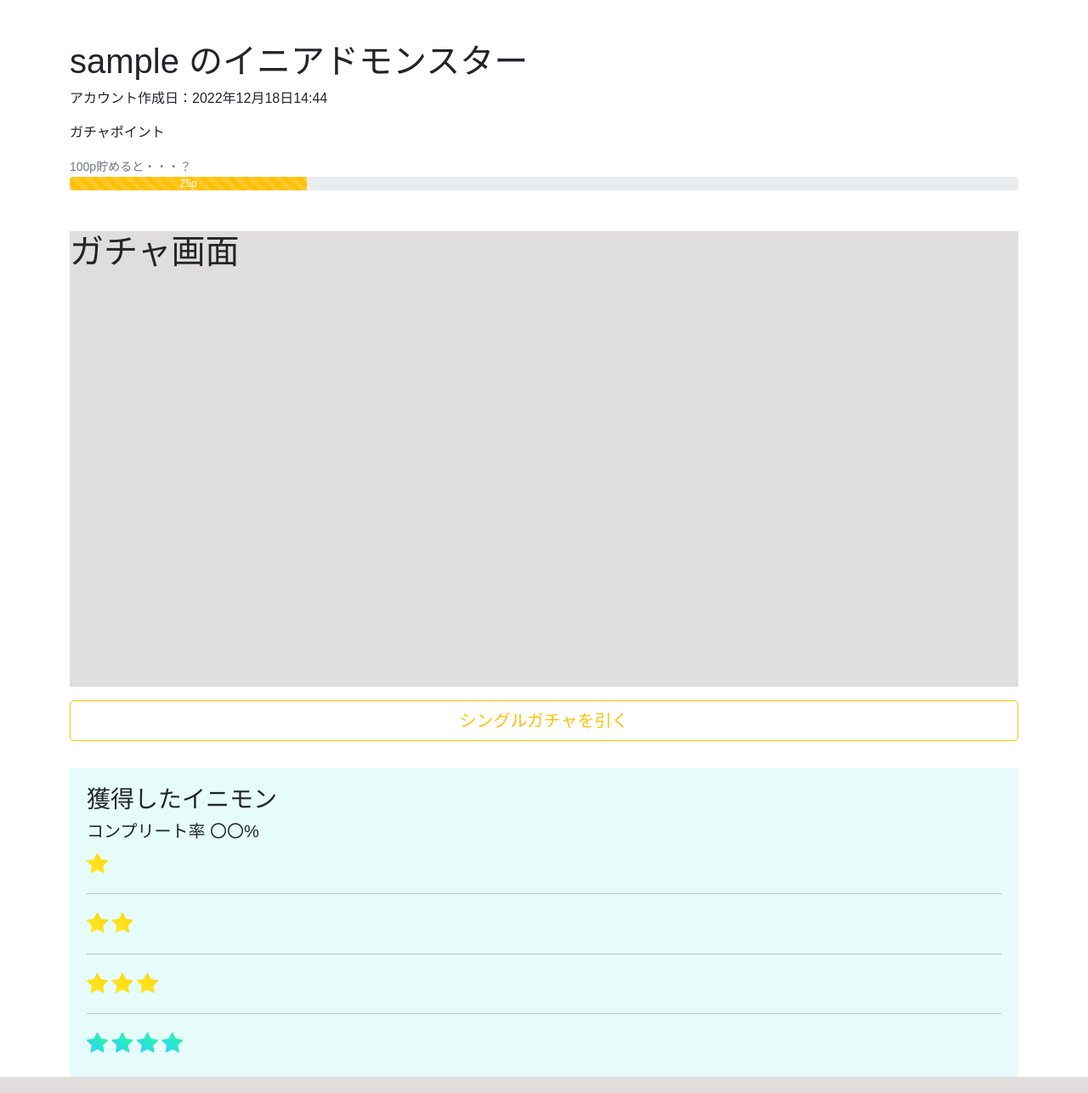
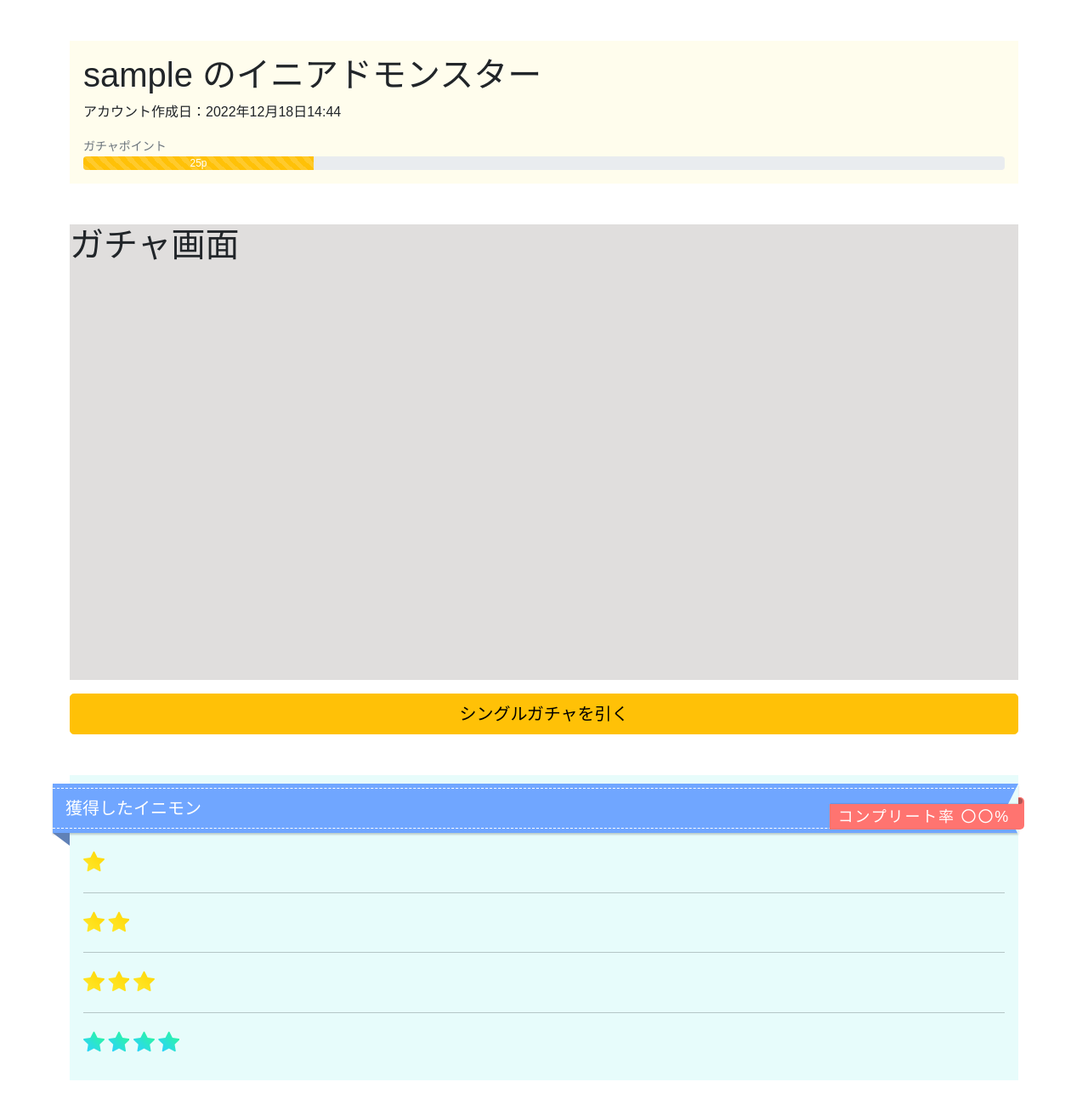
Before and after one commit to Chicken-iniad/Gacha, a Django app: page /user/ in a window 1280 px wide. Shown: the part 70-1356 px from the top of the page at 85% size. Run offline with Django 4.2, Linux system fonts and the light colour scheme; the visitor is signed in with stand-in values (Sample User, id 1).

Commit message:
cssでデザイン

```diff
--- a/gacha/templates/gacha/user.html
+++ b/gacha/templates/gacha/user.html
@@ -10,6 +10,10 @@
   <link href="{% static 'gacha/css/default.css' %}" rel="stylesheet">
   <title>Gacha</title>
   <style>
+    .user {
+      background-color: rgb(255, 253, 237);
+    }
+
     .one-three {
       font-size: 25px;
       background-image: linear-gradient(45deg, #f6ef69 0%, #ffe82b 52%, #ffd400 90%);
@@ -38,9 +42,11 @@
       0% {
         background-position: 0 0;
       }
+
       50% {
         background-position: 100% 0;
       }
+
       100% {
         background-position: 0 0;
       }
@@ -51,10 +57,99 @@
     }
 
     .get {
-      background-color: rgb(230, 252, 251);
+      display: block;
+      position: relative;
+      margin: 15px auto;
+      padding: 10px 0;
+      background-color: #e7fcfb;
+    }
 
-      padding: 20px;
+    .ribbon {
+      display: inline-block;
+      position: relative;
+      box-sizing: border-box;
+      padding: 5px 0;
+      margin: 0 0 0 -20px;
+      width: calc(100% + 20px);
+      color: white;
+      background: #70a6ff;
+      box-shadow: 0 2px 2px rgba(0, 0, 0, 0.2);
     }
+
+    .ribbon h3 {
+      margin: 0;
+      padding: 0 30px 0 15px;
+      border-top: dashed 1px #FFF;
+      border-bottom: dashed 1px #FFF;
+      font-size: 20px;
+      line-height: 46px;
+    }
+
+    .ribbon:after {
+      position: absolute;
+      content: '';
+      z-index: 1;
+      top: 0;
+      right: 0;
+      width: 0px;
+      height: 0px;
+      border-width: 30px 15px 30px 0px;
+      border-color: transparent #e7fcfb transparent transparent;
+      border-style: solid;
+    }
+
+    .ribbon:before {
+      position: absolute;
+      content: '';
+      top: 100%;
+      left: 0;
+      border: none;
+      border-bottom: solid 15px transparent;
+      border-right: solid 20px #6081b7;
+    }
+
+    .ribbon2 {
+      display: inline-block;
+      z-index: 1;
+      position: absolute;
+      right: 0;
+      top: 10px;
+      box-sizing: border-box;
+      padding: 0 10px;
+      margin: 0;
+      height: 30px;
+      line-height: 30px;
+      font-size: 18px;
+      letter-spacing: 0.1em;
+      color: white;
+      background: #ff7470;
+      box-shadow: 1px -1px 1px rgba(0, 0, 0, 0.1);
+    }
+
+    .ribbon2:before {
+      position: absolute;
+      content: '';
+      top: -8px;
+      right: -7px;
+      border: none;
+      height: 38px;
+      width: 7px;
+      background: #ff7470;
+      border-radius: 0 5px 5px 0;
+    }
+
+    .ribbon2:after {
+      position: absolute;
+      content: '';
+      top: -7px;
+      right: -5px;
+      border: none;
+      height: 7px;
+      width: 5px;
+      background: #b25552;
+      border-radius: 0 5px 5px 0;
+    }
+
   </style>
 </head>
 
@@ -63,12 +158,13 @@
     <img src="{% static 'gacha/img/sample.png' %}" alt="Logo">
   </div>
   <div class="container">
-    <h1 class="pt-5">{{user.username}} のイニアドモンスター</h1>
+    <div class="user mt-5 p-3">
+      <h1>{{user.username}} のイニアドモンスター</h1>
       <p>アカウント作成日：{{user.date_joined}}</p>
-    <p>ガチャポイント</p>
-    <small class="text-muted">100p貯めると・・・？</small>
+      <small class="text-muted">ガチャポイント</small>
       <div class="progress">
         <div class="progress-bar progress-bar-striped bg-warning w-25" role="progressbar" aria-valuenow="25" aria-valuemin="0" aria-valuemax="100">25p</div>
+      </div>
     </div>
     <div class="gacha mt-5">
       <h1>ガチャ画面</h1>
@@ -78,23 +174,31 @@
       <br><br><br><br><br>
     </div>
     <div class="d-grid gap-2 mt-3">
-      <button onclick="" class="btn btn-outline-warning btn-lg">シングルガチャを引く</button>
-    <div>
-    <div class="get mt-4">
+      <button onclick="" class="btn btn-warning btn-lg">シングルガチャを引く</button>
+    </div>
+    <div class="get mt-5">
+      <div class="ribbon">
         <h3>獲得したイニモン</h3>
-      <h5>コンプリート率 〇〇%</h5>
-      <i class="bi bi-star-fill one-three"></i><hr>
+      </div>
+      <h5 class="ribbon2 mt-4">コンプリート率 〇〇%</h5>
+      <div class="p-3">
         <i class="bi bi-star-fill one-three"></i>
-      <i class="bi bi-star-fill one-three"></i><hr>
+        <hr>
         <i class="bi bi-star-fill one-three"></i>
         <i class="bi bi-star-fill one-three"></i>
-      <i class="bi bi-star-fill one-three"></i><hr>
+        <hr>
+        <i class="bi bi-star-fill one-three"></i>
+        <i class="bi bi-star-fill one-three"></i>
+        <i class="bi bi-star-fill one-three"></i>
+        <hr>
         <i class="bi bi-star-fill four"></i>
         <i class="bi bi-star-fill four"></i>
         <i class="bi bi-star-fill four"></i>
         <i class="bi bi-star-fill four"></i>
-    <div>
-  <div>
+      </div>
+    </div>
+  </div>
+
   <script src="https://cdn.jsdelivr.net/npm/bootstrap@5.0.0-beta1/dist/js/bootstrap.bundle.min.js" integrity="sha384-ygbV9kiqUc6oa4msXn9868pTtWMgiQaeYH7/t7LECLbyPA2x65Kgf80OJFdroafW" crossorigin="anonymous"></script>
 </body>
 
```
Lines whose indentation alone changed are shown as unchanged.
